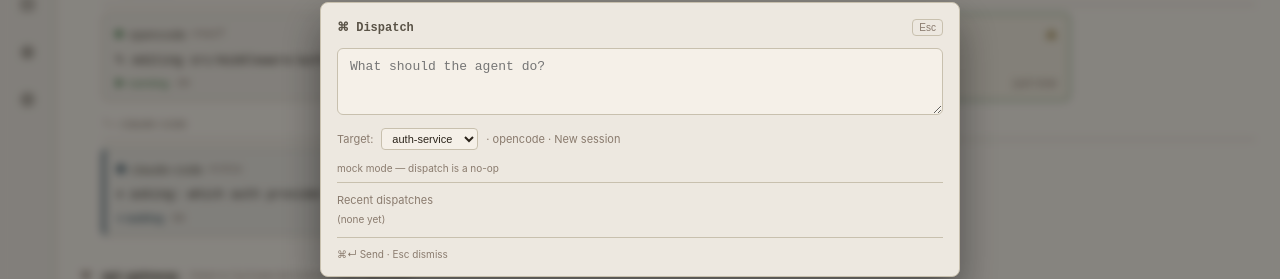
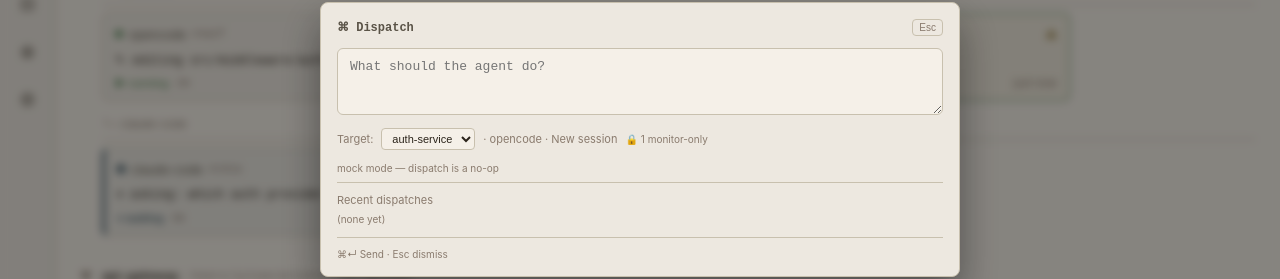
Before and after one commit to jcashell1989/flightdeck, a React (Vite) app: page / in a window 1280 px wide. Both pictures are taken after a click on the button "⌘K Dispatch". Shown: the part 118-397 px from the top of the page. Built offline with nearby package versions, Linux system fonts and the light colour scheme.

Commit message:
td-a84ca8 slice 3: monitor-only guard in dispatch UI
- CmdKDispatch: dispatchableProjects filters out Claude Code-only
  projects; shows lock hint when projects are excluded
- preload/index.ts: agentType widened to 'opencode' | 'claude-code'
  in snapshot payload type

Refs: td-a84ca8

```diff
--- a/src/renderer/src/components/CmdKDispatch.tsx
+++ b/src/renderer/src/components/CmdKDispatch.tsx
@@ -53,9 +53,25 @@ export function CmdKDispatch({
   const textareaRef = useRef<HTMLTextAreaElement | null>(null)
   const useMock = config?.mock.enabled ?? true
 
+  // Only show projects that can receive opencode dispatches.
+  // A project is dispatchable if it has at least one opencode session, or no
+  // sessions at all (new project). Claude Code-only projects are monitor-only.
+  const dispatchableProjects = useMemo(
+    () =>
+      projects.filter(
+        (p) =>
+          p.sessions.length === 0 ||
+          p.sessions.some((s) => s.agentType === 'opencode')
+      ),
+    [projects]
+  )
+
   const target = useMemo(
-    () => projects.find((p) => p.path === targetPath) ?? projects[0] ?? null,
-    [targetPath, projects]
+    () =>
+      dispatchableProjects.find((p) => p.path === targetPath) ??
+      dispatchableProjects[0] ??
+      null,
+    [targetPath, dispatchableProjects]
   )
 
   // Default target + focus on open.
@@ -213,14 +229,22 @@ export function CmdKDispatch({
             onChange={(e) => setTargetPath(e.target.value)}
             style={selectStyle}
           >
-            {projects.length === 0 && <option value="">(no projects)</option>}
-            {projects.map((p) => (
+            {dispatchableProjects.length === 0 && <option value="">(no projects)</option>}
+            {dispatchableProjects.map((p) => (
               <option key={p.path} value={p.path}>
                 {p.name}
               </option>
             ))}
           </select>
           <span style={{ color: 'var(--fg-subtle)' }}>· opencode · New session</span>
+          {projects.length > dispatchableProjects.length && (
+            <span
+              title="Claude Code sessions are monitor-only and cannot receive dispatches"
+              style={{ color: 'var(--fg-subtle)', fontSize: 10, cursor: 'help' }}
+            >
+              🔒 {projects.length - dispatchableProjects.length} monitor-only
+            </span>
+          )}
         </div>
 
         {error && (
```
Also changed, not shown: src/preload/index.ts (+18 -1 lines).
